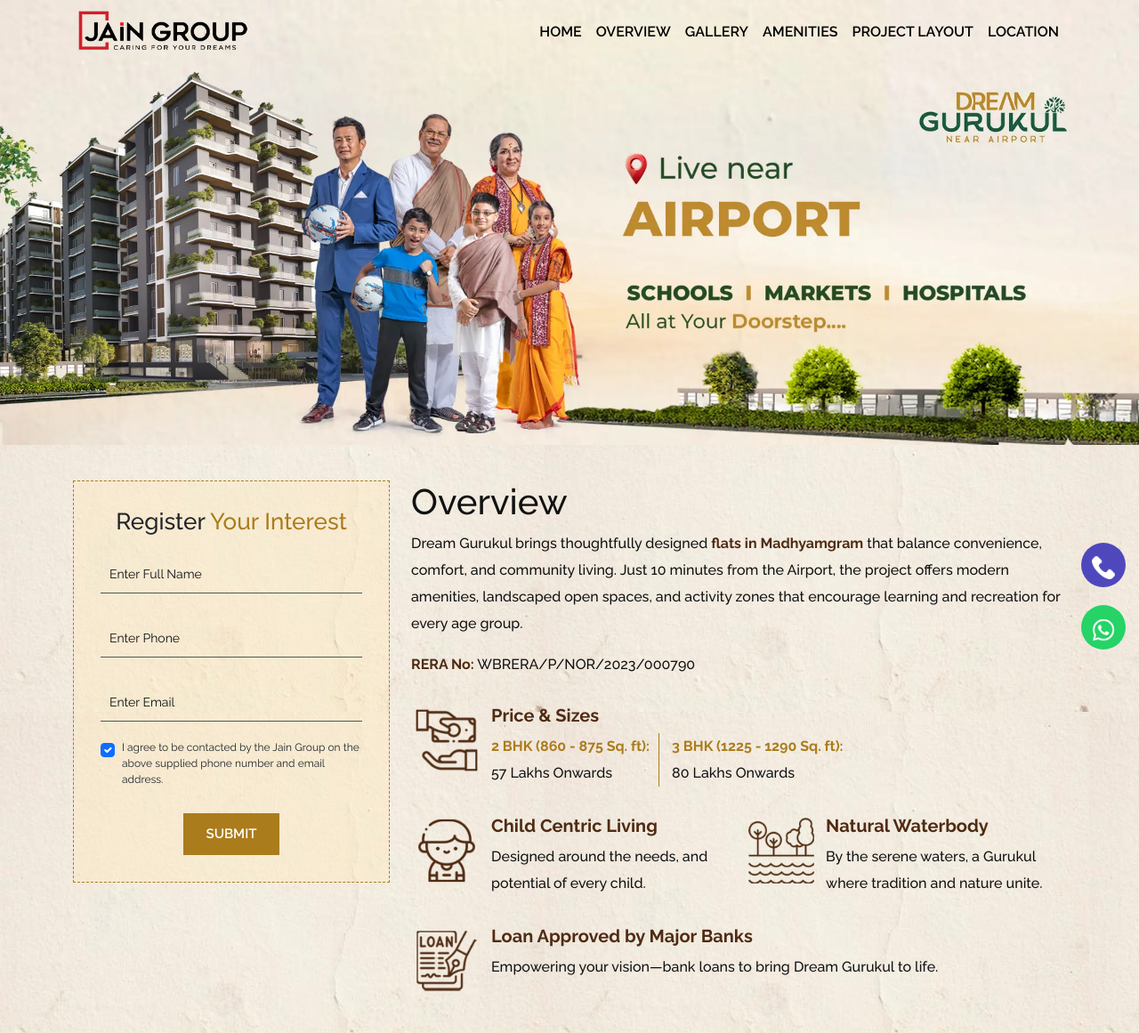
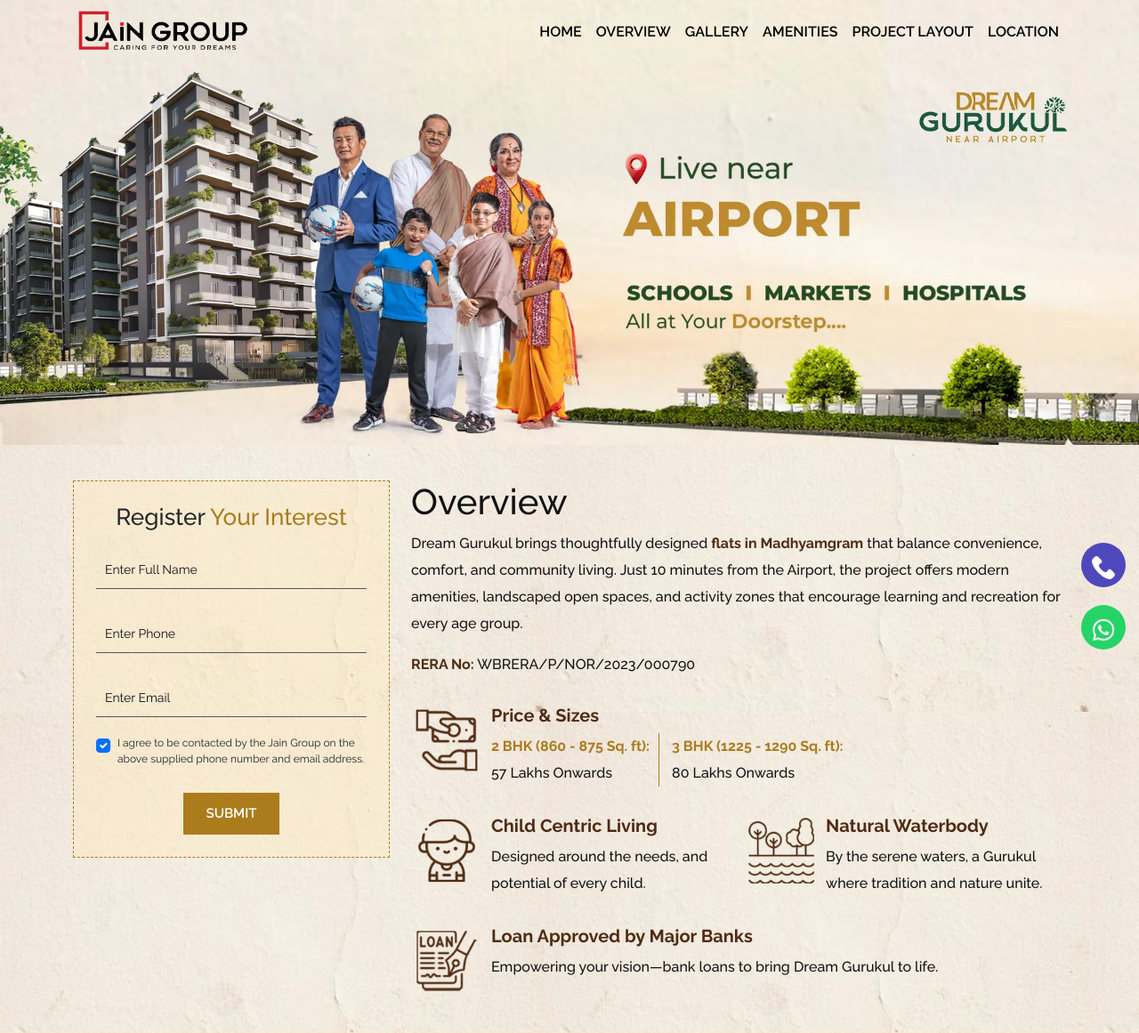
Before and after one commit to ronniemiz25/dream-gurukul, a PHP site: page /index.php in a window 1280 px wide. Shown: the top 1161 px of the page at 89% size. Run offline with PHP 8.4, Linux system fonts and the light colour scheme; some web fonts are replaced.

Commit message:
Updated Code

```diff
--- a/style.css
+++ b/style.css
@@ -68,7 +68,7 @@
 .form-control:focus {box-shadow:none;}
 
 /* OVERVIEW */
-.overview form{padding: 30px;background-color: var(--lbrown);border: 1px dashed var(--ochre);}
+.overview form{padding: 25px;background-color: var(--lbrown);border: 1px dashed var(--ochre);}
 .overview form h2{font-size: 26px;text-align: center;}
 .overview form h2 span{color: var(--ochre);}
 .overview .form-control{padding: 10px;margin: 15px 0;font-size: 14px;border: 0;border-bottom: 1px solid #555;border-radius: 0;background-color: transparent;}
```
